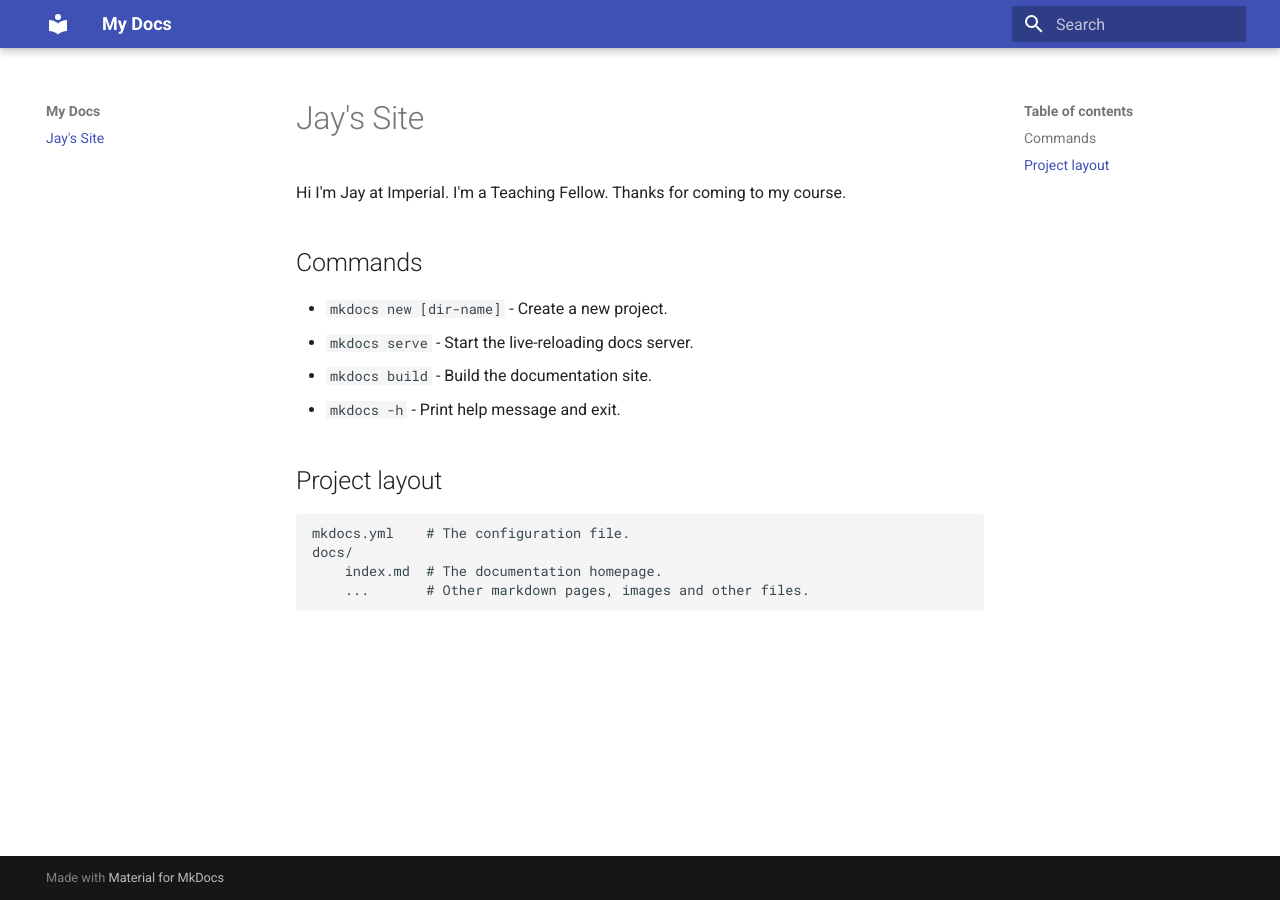
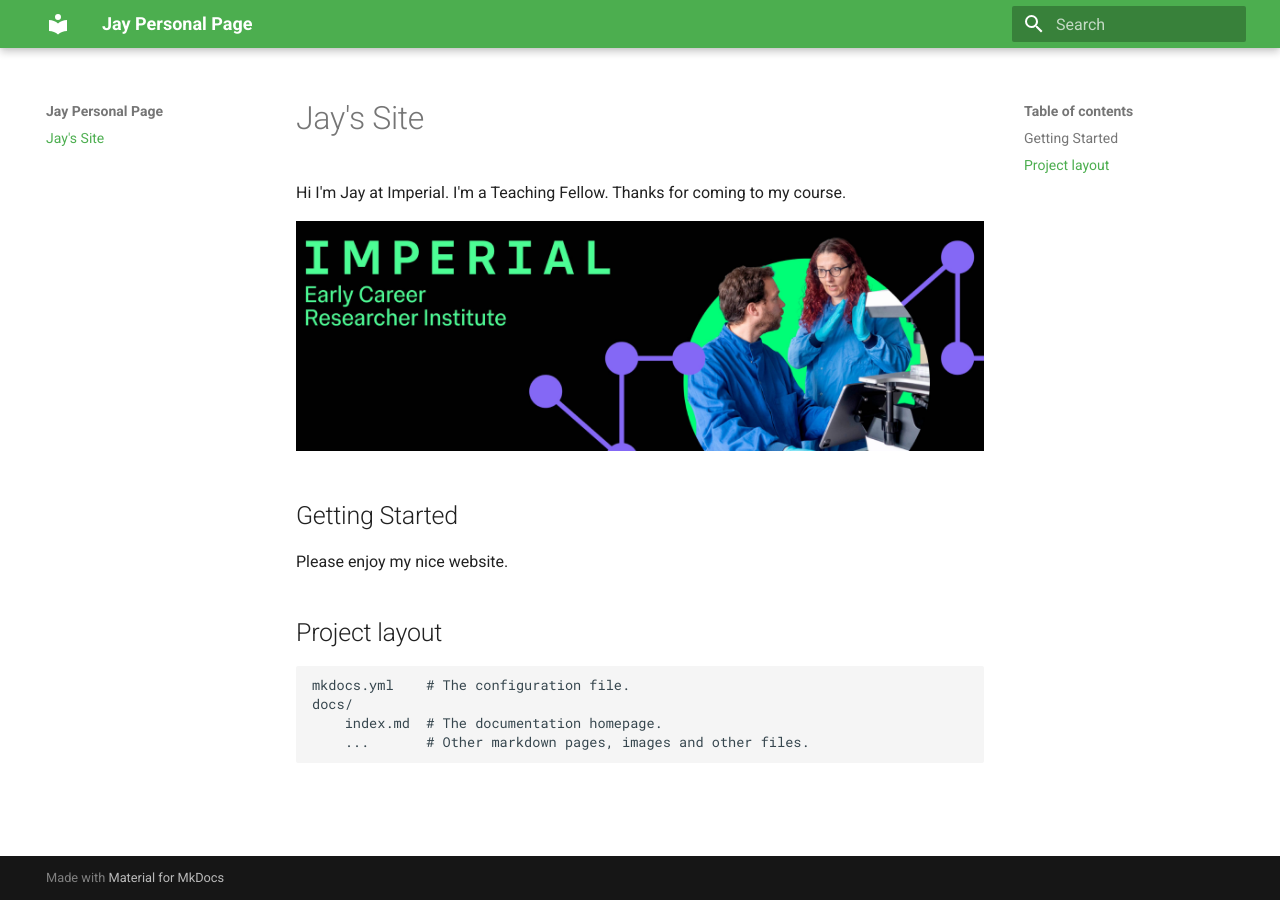
Before and after one commit to jaydesl/my-first-mkdocs, an MkDocs documentation site: the page built from docs/index.md, in a window 1280 px wide. Built offline with MkDocs 1.6.1 and Material for MkDocs 9.7.7, drawn with Linux system fonts in a browser that asks for light colours.

Commit message:
feat: make better

```diff
--- a/docs/index.md
+++ b/docs/index.md
@@ -2,12 +2,11 @@
 
 Hi I'm Jay at Imperial. I'm a Teaching Fellow. Thanks for coming to my course.
 
-## Commands
+![The ECRI banner](assets/ecri-banner.png)
 
-* `mkdocs new [dir-name]` - Create a new project.
-* `mkdocs serve` - Start the live-reloading docs server.
-* `mkdocs build` - Build the documentation site.
-* `mkdocs -h` - Print help message and exit.
+## Getting Started
+
+Please enjoy my nice website.
 
 ## Project layout
 
--- a/mkdocs.yml
+++ b/mkdocs.yml
@@ -1,2 +1,11 @@
-site_name: My Docs
-theme: material
+site_name: Jay Personal Page
+
+theme:
+  name: material
+  palette:
+    primary: green
+
+markdown_extensions:
+  - admonition
+  - pymdownx.details
+  - pymdownx.superfences
```
